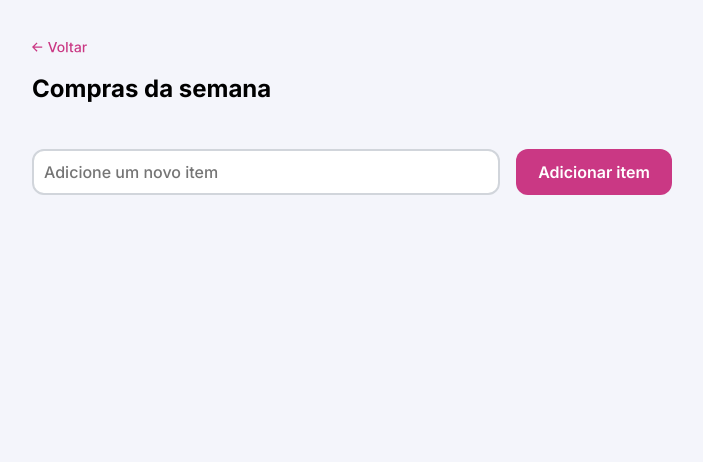
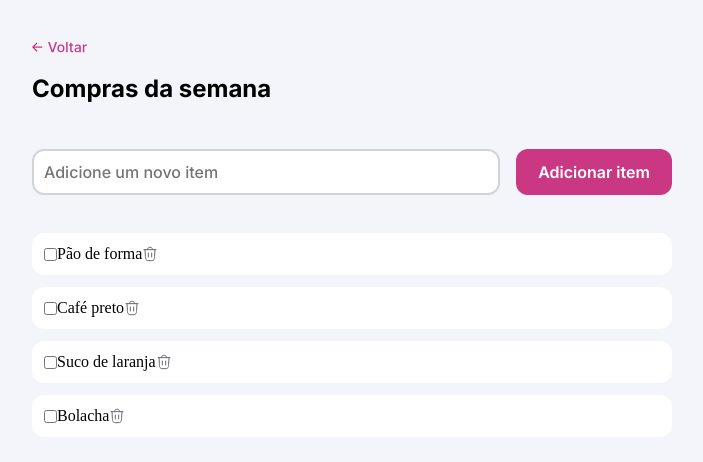
Before and after one commit to matheusoliveira06/Lista-de-compras, a plain HTML site: page index.html in a window 1280 px wide. Shown: the part 148-610 px from the top of the page, without its empty margins (288-991 px from the left). Drawn offline with Linux system fonts and the light colour scheme.

Commit message:
Header done

```diff
--- a/index.html
+++ b/index.html
@@ -21,9 +21,35 @@
 
   <form>
     <div class="add-item container">
-      <input type="text" name="Items" id="Items" placeholder="Adicione um novo item">
+      <input type="text" name="items" id="items" placeholder="Adicione um novo item">
       <input type="submit" value="Adicionar item">
     </div>
+
+    <ul class="cards container">
+      <li class="card">
+        <input type="checkbox" id="pao" name="lista" value="paodeforma">
+        <label for="Pão">Pão de forma</label>
+        <img src="assets/icons/lixeira.svg" alt="Icon lixeira">
+      </li>
+
+      <li class="card">
+        <input type="checkbox" id="cafe" name="lista" value="cafe">
+        <label for="cafe">Café preto</label>
+        <img src="assets/icons/lixeira.svg" alt="Icon lixeira">
+      </li>
+
+      <li class="card">
+        <input type="checkbox" id="suco" name="lista" value="suco">
+        <label for="Pão">Suco de laranja</label>
+        <img src="assets/icons/lixeira.svg" alt="Icon lixeira">
+      </li>
+
+      <li class="card">
+        <input type="checkbox" id="bolacha" name="lista" value="bolacha">
+        <label for="Pão">Bolacha</label>
+        <img src="assets/icons/lixeira.svg" alt="Icon lixeira">
+      </li>
+    </ul>
   </form>
 
 </body>
--- a/styles/sections.css
+++ b/styles/sections.css
@@ -47,3 +47,27 @@
 
   }
 }
+
+.cards {
+  display: flex;
+  flex-direction: column;
+  /* border: 1px solid red; */
+  margin-block: 2.375rem;
+  gap: .75rem;
+
+  list-style: none;
+
+  & .card {
+    /* border: 2px solid black; */
+    padding: .75rem;
+    background-color: var(--background-secondary);
+    border-radius: .75rem;
+    align-items: center;
+    display: flex;
+
+    & input {
+      border: none;
+      outline: none;
+    }
+  }
+}
```
Also changed, not shown: assets/icons/Frame (3).svg (deleted), assets/icons/lixeira.svg (added).
